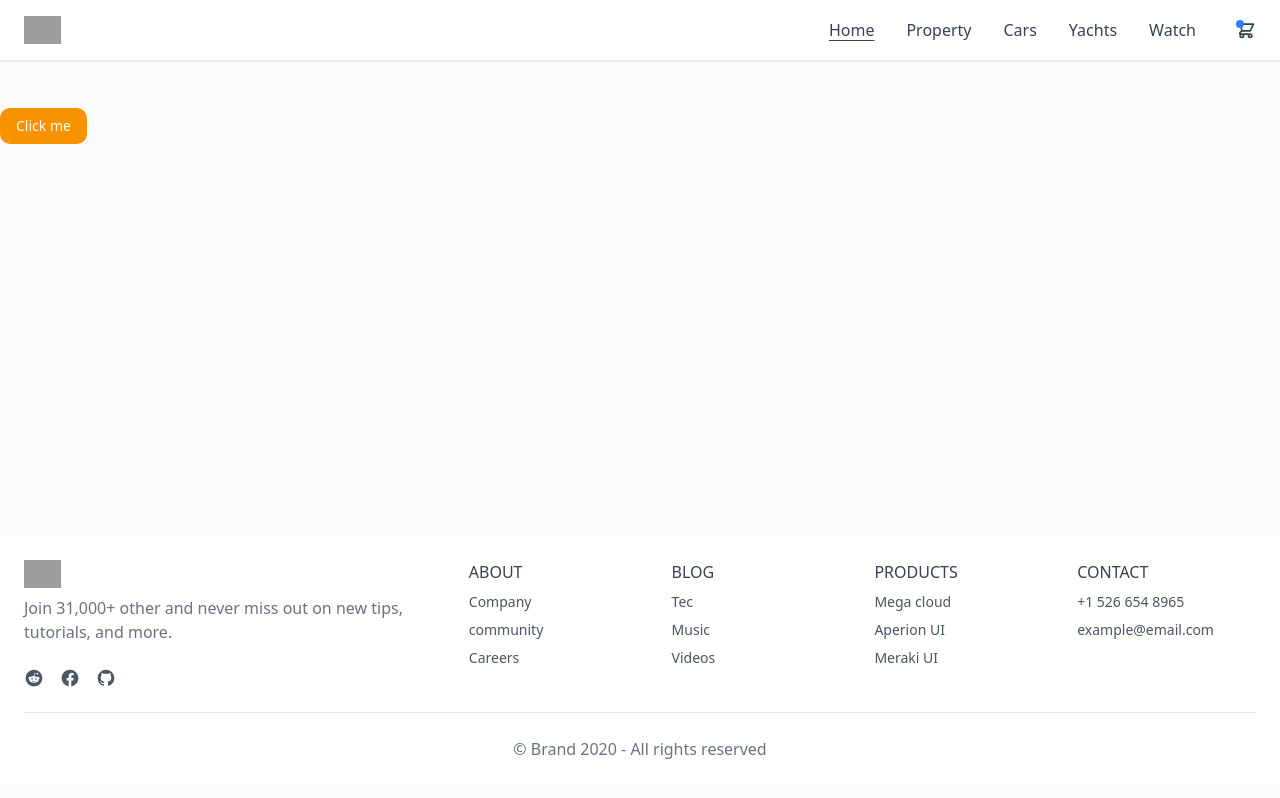
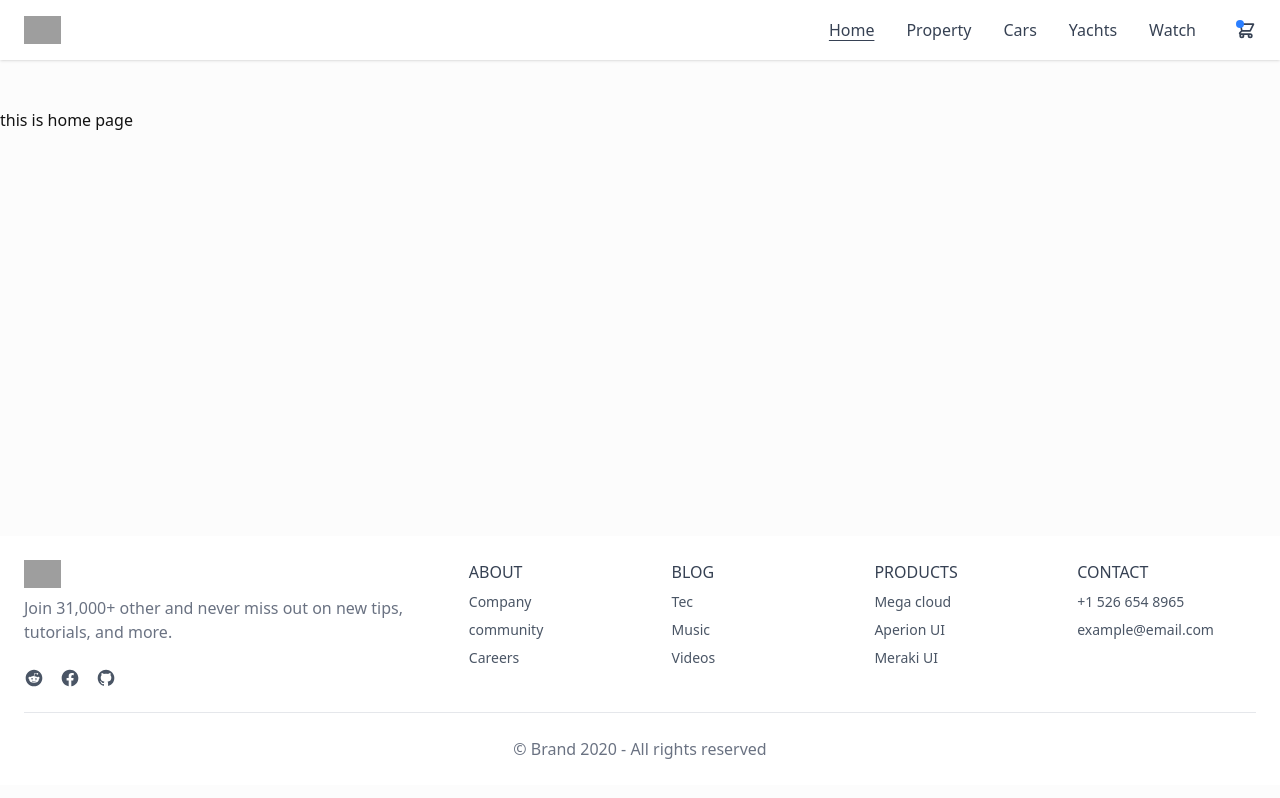
Before and after one commit to alamin-sujon/prime-state, a React (Vite) app: page / in a window 1280 px wide. Built offline with nearby package versions, Linux system fonts and the light colour scheme; grey boxes are pictures that could not be loaded.

Commit message:
home route added

```diff
--- /dev/null
+++ b/src/pages/home/Home.tsx
@@ -0,0 +1,8 @@
+
+export default function Home() {
+  return (
+    <div>
+      this is home page
+    </div>
+  )
+}
--- a/src/route/Router.tsx
+++ b/src/route/Router.tsx
@@ -2,7 +2,6 @@ import {
   createBrowserRouter,
 } from "react-router-dom";
 import Main from "../layout/Main";
-import App from "../App";
 import AllPropertyPage from "../pages/property/all-property/AllPropertyPage";
 import PropertyDetailsPage from "../pages/property/property-details/PropertyDetailsPage";
 import AllCarsPage from "../pages/luxury-cars/all-car/AllCarsPage";
@@ -15,6 +14,7 @@ import AdminDashboard from "../pages/dashboard/admin/AdminDashboard";
 import SellerDashboard from "../pages/dashboard/seller/SellerDashboard";
 import AdminLayout from "../layout/AdminLayout";
 import SellerLayout from "../layout/SellerLayout";
+import Home from "../pages/home/Home";
 
 
 export const router = createBrowserRouter([
@@ -24,7 +24,7 @@ export const router = createBrowserRouter([
     children: [
         {
             index: true,
-            element: <App />
+            element: <Home />
         },
 
         // Property Route
```
